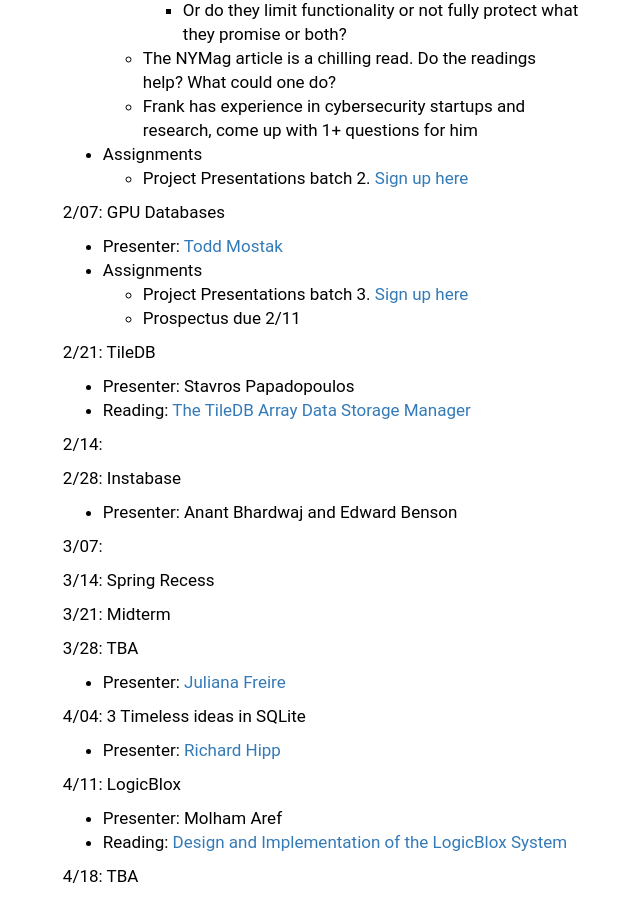
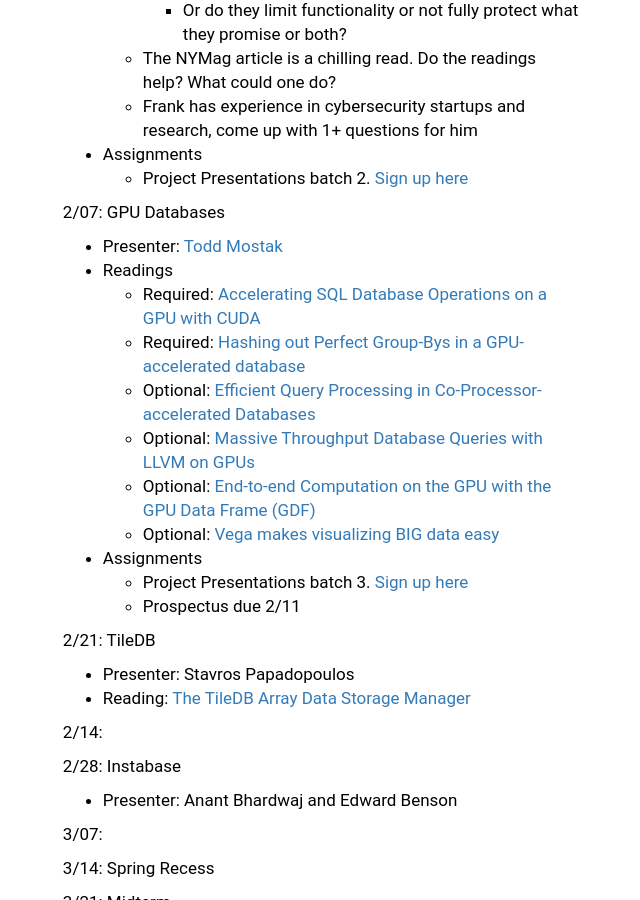
Before and after one commit to columbiadb/columbiadb.github.io, a Jekyll site: the page built from index.md, in a window 1280 px wide and 900 px high, scrolled down 1671 px. Shown: the whole window, without its empty margins (483-1123 px from the left). Built offline with Jekyll 4.4.1, drawn with Linux system fonts in a browser that asks for light colours.

Commit message:
lazy commit msg

```diff
--- a/index.md
+++ b/index.md
@@ -57,6 +57,13 @@
 
 2/07: GPU Databases
 * Presenter: [Todd Mostak](https://www.mapd.com)
+* Readings
+  * Required: [Accelerating SQL Database Operations on a GPU with CUDA](./files/papers/todd-bakkum_sqlite.pdf)
+  * Required: [Hashing out Perfect Group-Bys in a GPU-accelerated database](./files/papers/todd-perfect-hashing.pdf)
+  * Optional: [Efficient Query Processing in Co-Processor-accelerated Databases](./files/papers/todd-coprocessor.pdf)
+  * Optional: [Massive Throughput Database Queries with LLVM on GPUs](https://www.mapd.com/blog/2016/04/27/massive-throughput-database-queries-with-llvm-on-gpus/)
+  * Optional: [End-to-end Computation on the GPU with the GPU Data Frame (GDF)](https://www.mapd.com/blog/2017/05/30/end-to-end-on-the-gpu-with-the-gpu-data-frame-gdf/)
+  * Optional: [Vega makes visualizing BIG data easy](https://www.mapd.com/blog/2017/07/22/vega-makes-visualizing-big-data-easy/)
 * Assignments
   * Project Presentations batch 3. [Sign up here](https://calendar.google.com/calendar/selfsched?sstoken=UUlmUlc5VDIwWDJwfGRlZmF1bHR8MTUwY2E3NDBiMDNhMTU4ZDIyODhlMjFlZTAzZGMyZTU)
   * Prospectus due 2/11
```
Also changed, not shown: 3 other files.
